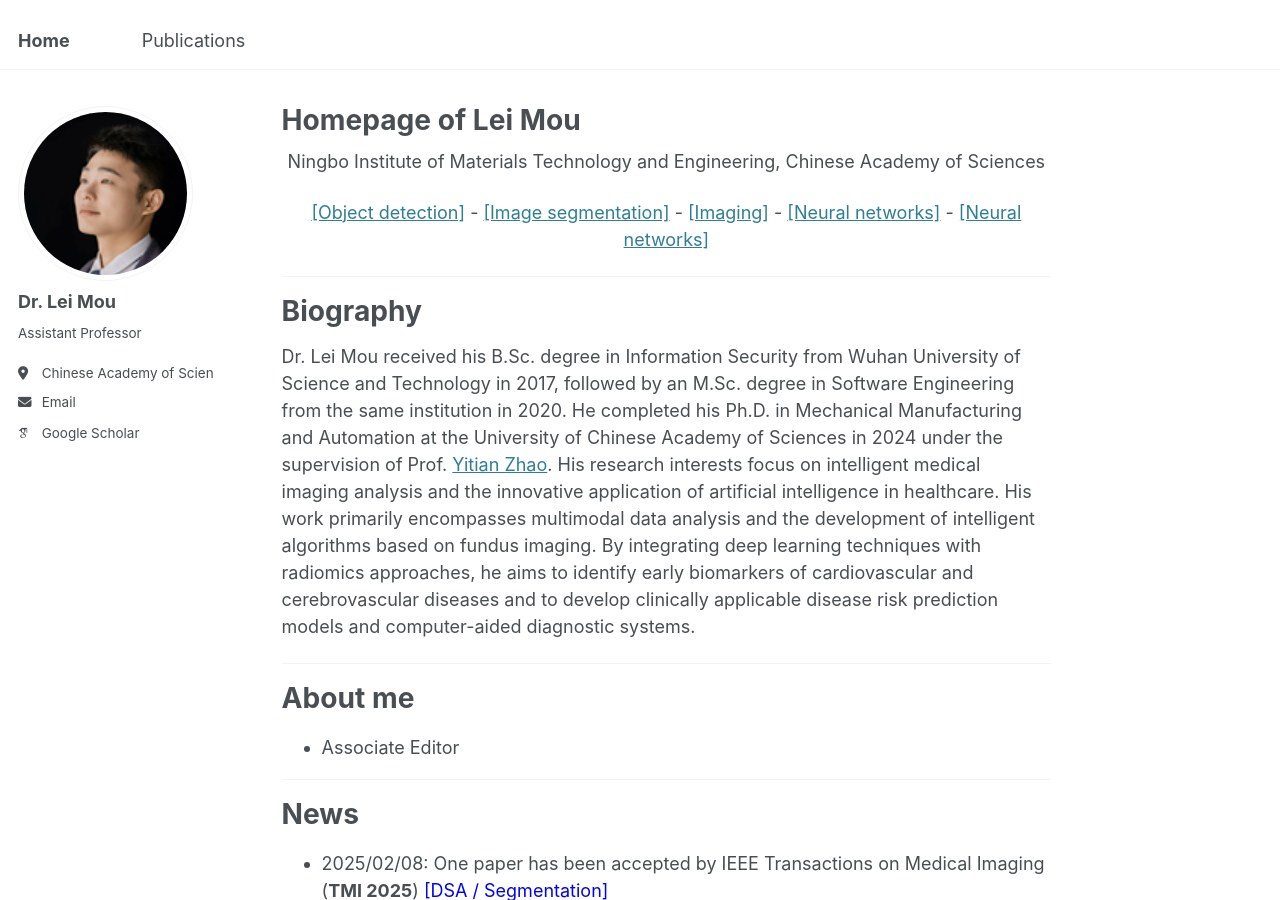
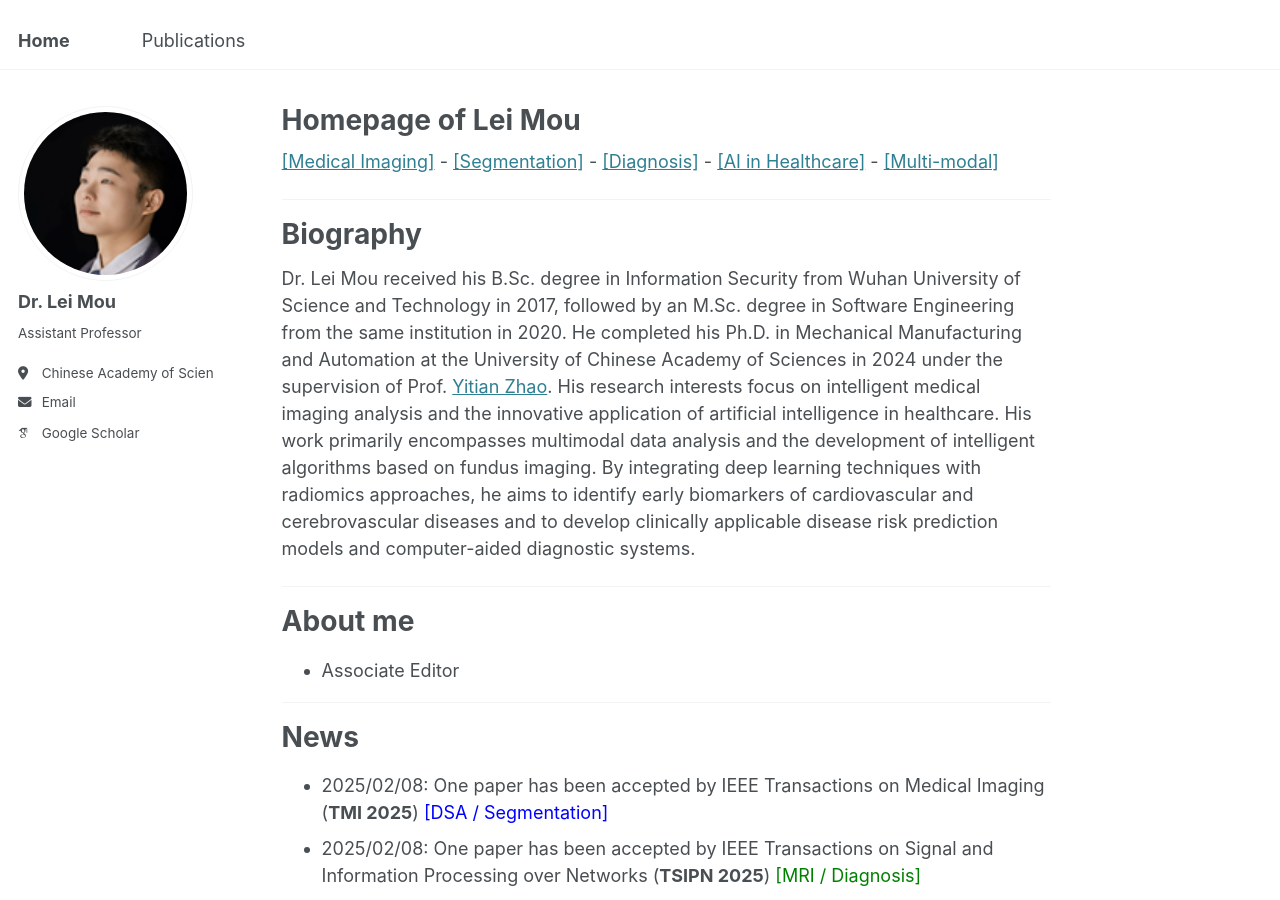
Before and after one commit to iBrain-007/iBrain-007.github.io, a Jekyll site: the page built from _pages/about.md, in a window 1280 px wide and 900 px high. Built offline with Jekyll 4.4.1, drawn with Linux system fonts in a browser that asks for light colours; some web fonts are replaced.

Commit message:
Update about.md

```diff
--- a/_pages/about.md
+++ b/_pages/about.md
@@ -7,19 +7,18 @@ redirect_from:
   - /about.html
 ---
 
-<p align="center"> Ningbo Institute of Materials Technology and Engineering, Chinese Academy of Sciences
+<p align="left">
+    <a>[Medical Imaging]</a>
+    -
+    <a>[Segmentation]</a>
+    -
+    <a>[Diagnosis]</a>
+    -
+    <a>[AI in Healthcare]</a>
+    -
+    <a>[Multi-modal]</a>
 </p>
-<p align="center">
-    <a>[Object detection]</a>
-    -
-    <a>[Image segmentation]</a>
-    -
-    <a>[Imaging]</a>
-    -
-    <a>[Neural networks]</a>
-    -
-    <a>[Neural networks]</a>
-</p>
+
 
 ---
 
```
